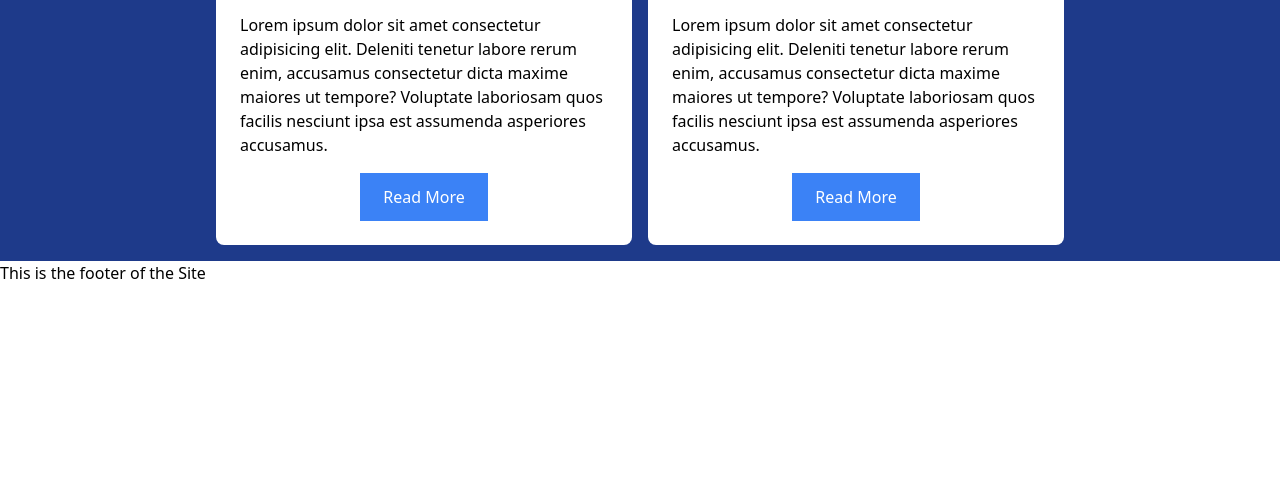
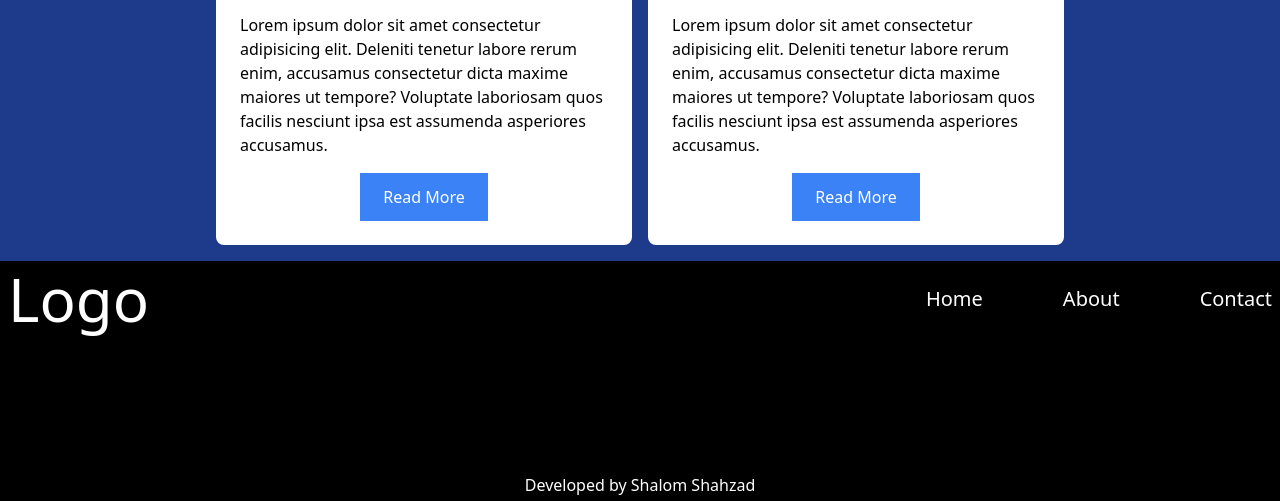
Before and after one commit to ShalomShahzad33/TailwindCSS, a website built with Vite: page index.html in a window 1280 px wide. Shown: the part 2339-2840 px from the top of the page. Before the commit the page ends 2624 px from the top, so only its background shows below. Built offline with nearby package versions, Linux system fonts and the light colour scheme; files whose address does not match are found by name.

Commit message:
Footer done

```diff
--- a/index.html
+++ b/index.html
@@ -226,7 +226,23 @@
       </div>
     </main>
 
-    <footer>This is the footer of the Site</footer>
+    <footer class="h-60 flex-col bg-black p-2 text-white">
+      <div class="flex items-center justify-between text-center">
+        <h1 class="text-4xl sm:text-5xl md:text-6xl">Logo</h1>
+        <ul class="text-lg sm:flex sm:gap-8 sm:text-xl md:gap-20" id="">
+          <li class="hover:underline">
+            <a href="#">Home</a>
+          </li>
+          <li class="hover:underline">
+            <a href="#about">About</a>
+          </li>
+          <li class="hover:underline">
+            <a href="#contact">Contact</a>
+          </li>
+        </ul>
+      </div>
+      <p class="mt-28 text-center sm:mt-36">Developed by Shalom Shahzad</p>
+    </footer>
 
     <script src="./src/main.js"></script>
   </body>
```
